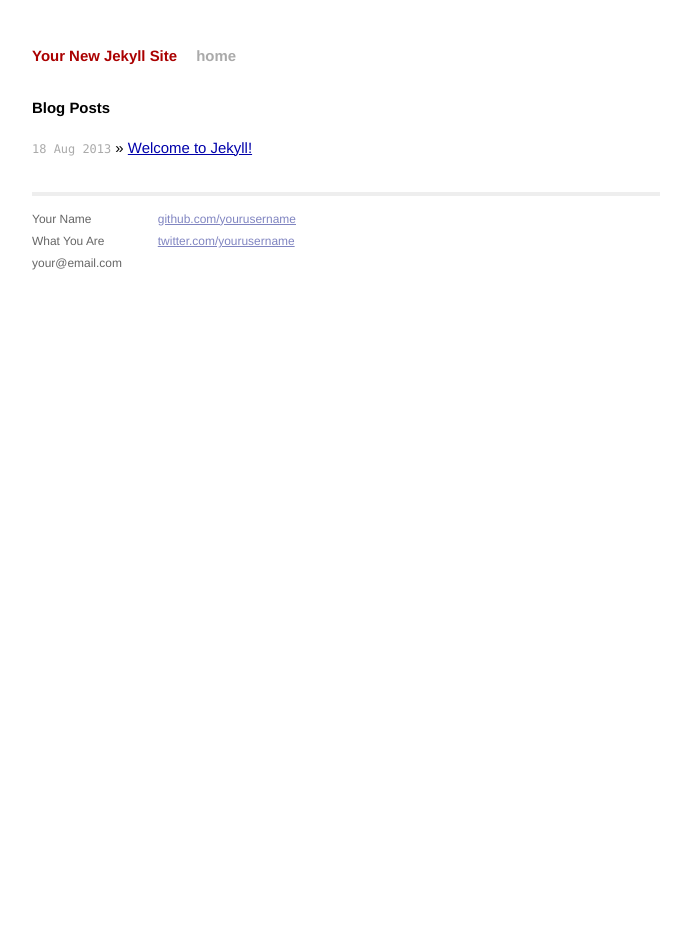
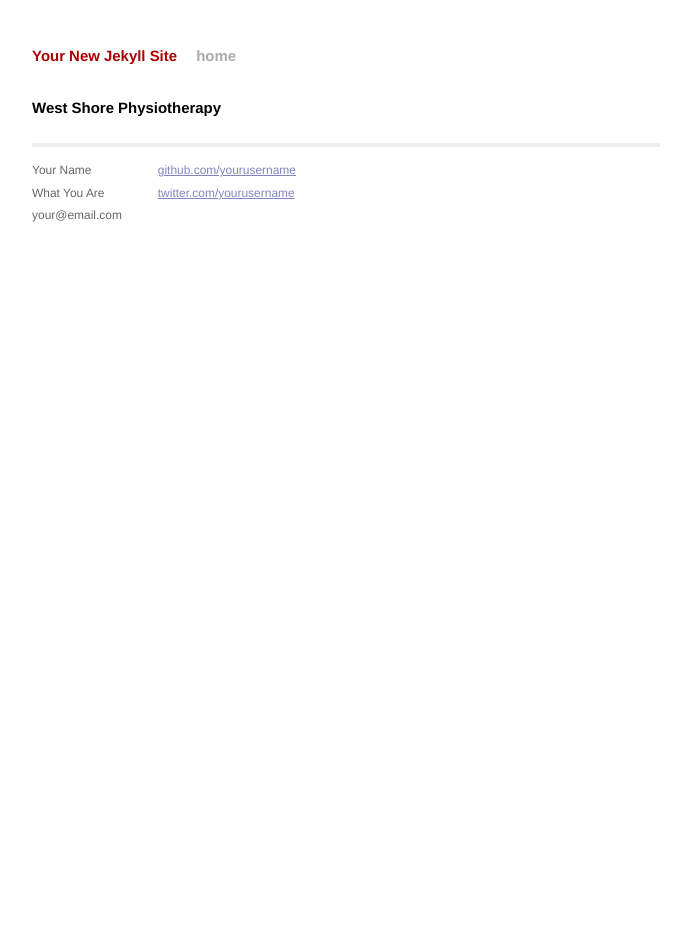
Before and after one commit to ericroberts/westshorephysio, a Jekyll site: the page built from index.html, in a window 1280 px wide. Shown: the whole page, without its empty margins (294-985 px from the left). Built offline with Jekyll 4.4.1, drawn with Linux system fonts in a browser that asks for light colours; Markdown is read by kramdown in place of the engine named in the settings.

Commit message:
Create homepage.

```diff
--- a/index.html
+++ b/index.html
@@ -1,13 +1,8 @@
 ---
 layout: default
-title: Your New Jekyll Site
+title: West Shore Physiotherapy
 ---
 
 <div id="home">
-  <h1>Blog Posts</h1>
-  <ul class="posts">
-    {% for post in site.posts %}
-      <li><span>{{ post.date | date_to_string }}</span> &raquo; <a href="{{ post.url }}">{{ post.title }}</a></li>
-    {% endfor %}
-  </ul>
+  <h1>West Shore Physiotherapy</h1>
 </div>
```
